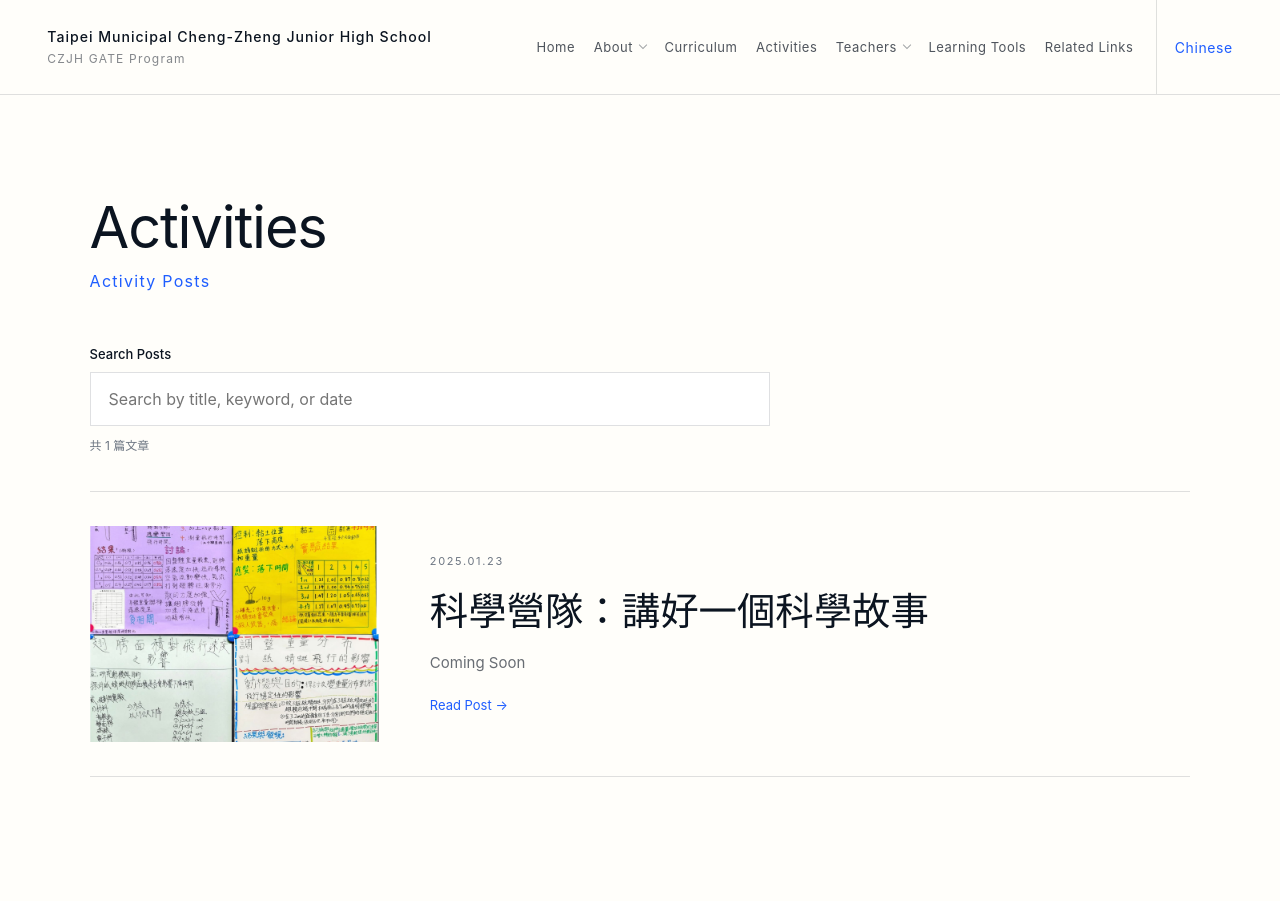
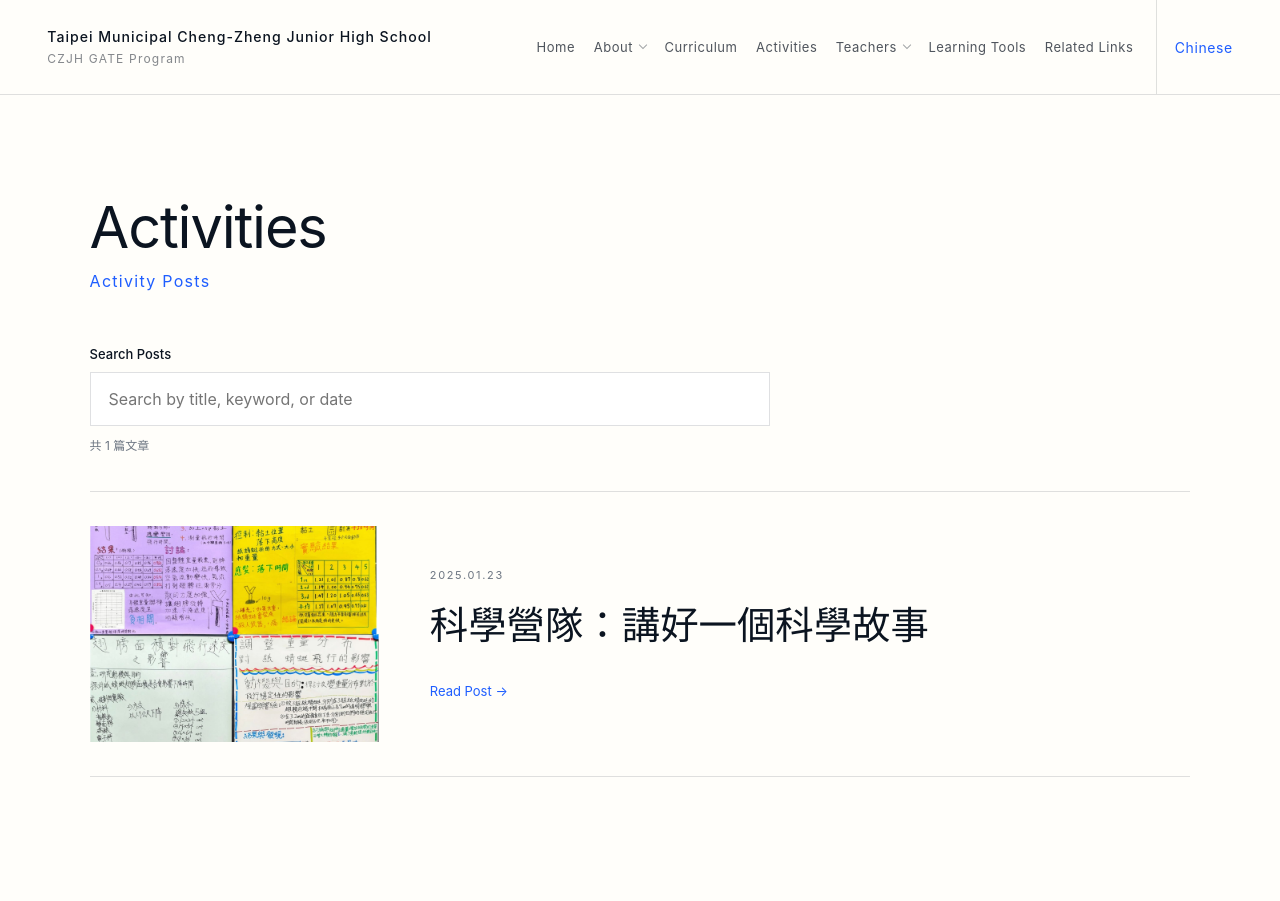
Before and after one commit to gateczjh/gateczjh.github.io, a Jekyll site: the page built from en/activities.html, in a window 1280 px wide. Built offline with Jekyll 4.4.1, drawn with Linux system fonts in a browser that asks for light colours.

Commit message:
20260920_2232

```diff
--- a/en/activities.html
+++ b/en/activities.html
@@ -67,11 +66,7 @@ title: Activities
             </a>
           </h2>
 
-          {% if post.summary %}
-            <p class="feed-summary">{{ post.summary }}</p>
-          {% else %}
-            <p class="feed-summary">Coming Soon</p>
-          {% endif %}
+
 
           <a class="feed-read" href="{{ post.url | relative_url }}">
             Read Post →
--- a/en/index.html
+++ b/en/index.html
@@ -145,11 +145,7 @@ title: Home
               {{ post.title }}
             </h2>
 
-            {% if post.summary %}
-              <p class="activity-summary">
-                {{ post.summary }}
-              </p>
-            {% endif %}
+
 
             <span class="activity-arrow">→</span>
 
--- a/js/activities.js
+++ b/js/activities.js
@@ -25,7 +25,6 @@ document.addEventListener("DOMContentLoaded", () => {
       const haystack = normalize(
         [
           post.dataset.title,
-          post.dataset.summary,
           post.dataset.date,
           post.textContent
         ].join(" ")
--- a/zh/index.html
+++ b/zh/index.html
@@ -150,13 +150,7 @@ title: 首頁
             </h2>
 
 
-            {% if post.summary %}
 
-              <p class="activity-summary">
-                {{ post.summary }}
-              </p>
-
-            {% endif %}
 
 
             <span class="activity-arrow">
```
Also changed, not shown: other parts of en/activities.html (+0 -1 lines), zh/activities.html (+0 -13 lines).
